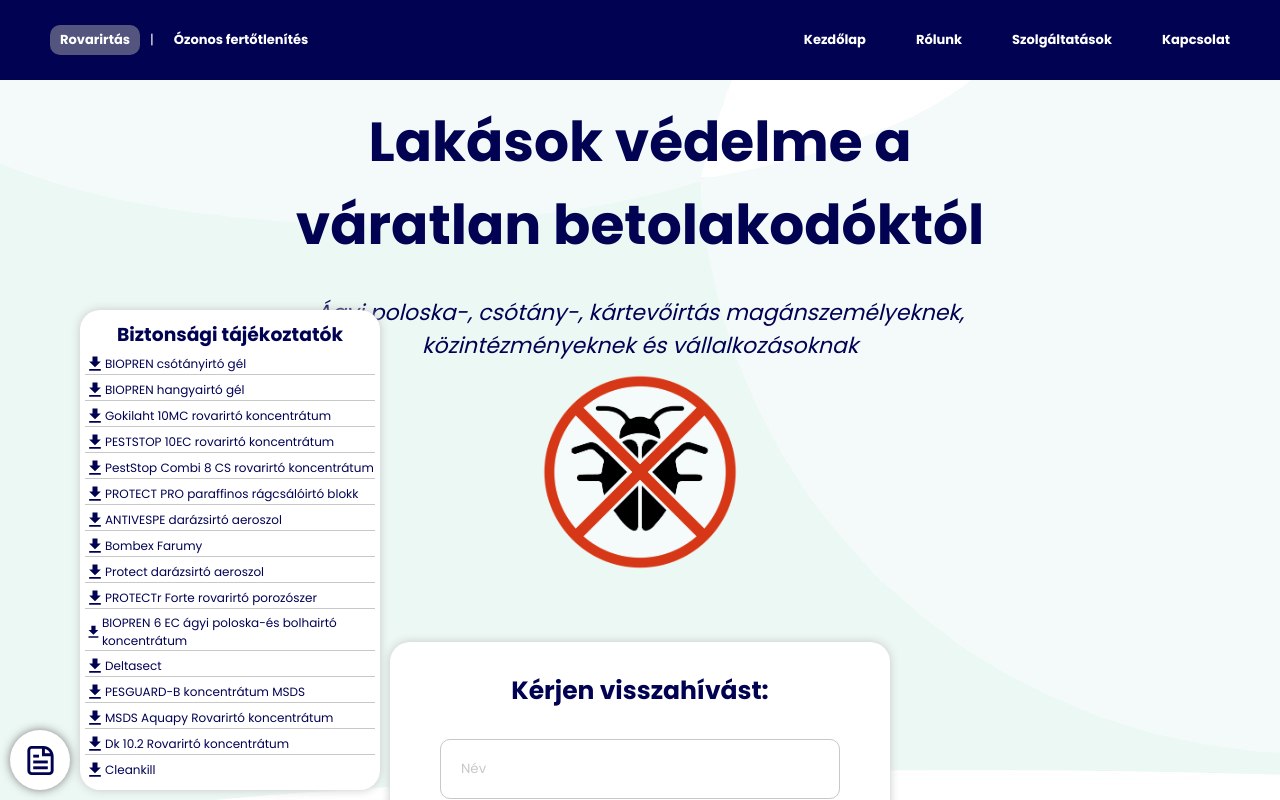
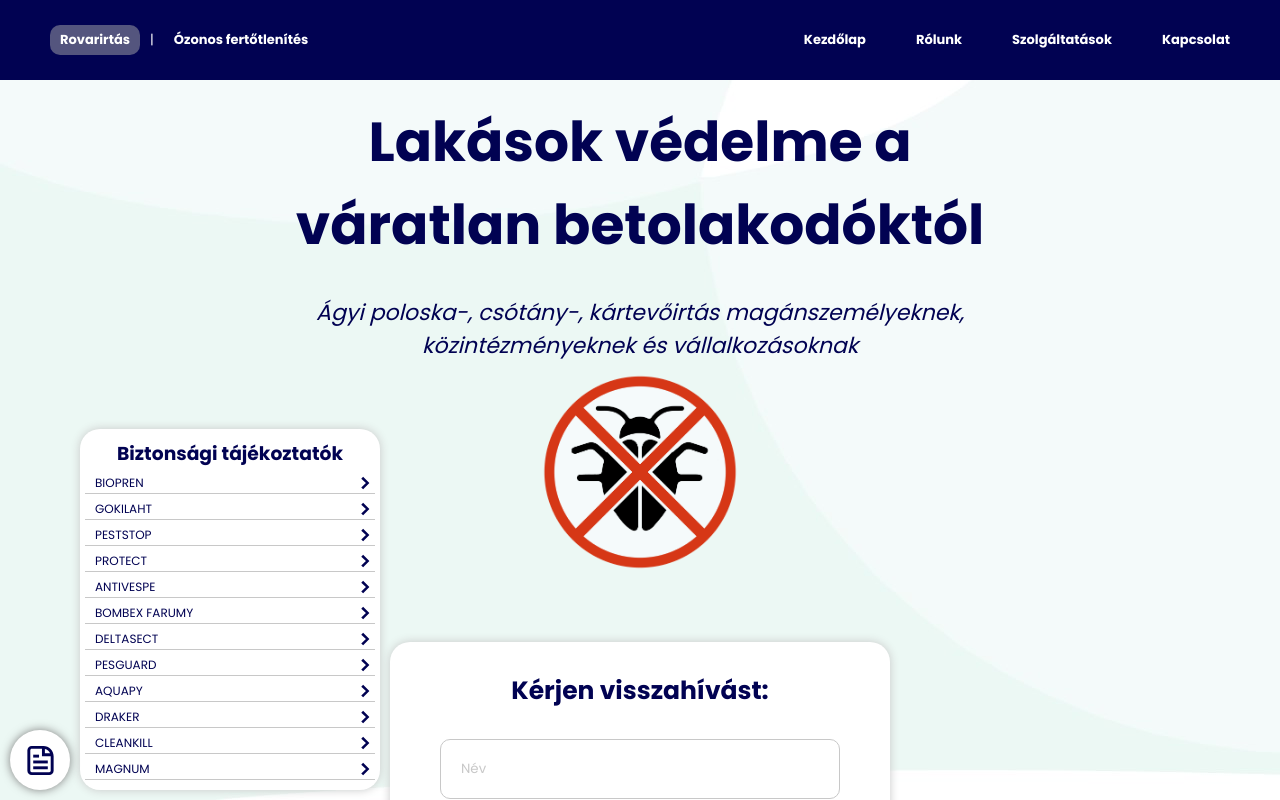
Before and after one commit to buikrisz/frugi, a React (Create React App) app: page / in a window 1280 px wide. Both pictures are taken after a click on the button 40 px from the left and 760 px from the top of the page. Shown: the top 800 px of the page. Built offline with nearby package versions, Linux system fonts and the light colour scheme.

Commit message:
pdf section refactored

```diff
--- /dev/null
+++ b/src/components/Pdfs/PdfGroup.jsx
@@ -0,0 +1,51 @@
+import React from "react";
+import { GoChevronRight, GoChevronDown } from "react-icons/go";
+import { MdFileDownload } from "react-icons/md";
+
+export const PdfGroup = ({
+  groupId,
+  selected,
+  setSelected,
+  brand,
+  pdfList,
+}) => {
+  const selectPdfGroup = (e) => {
+    const pdfGroup = e.currentTarget;
+    const id = pdfGroup.getAttribute("data-group-id");
+
+    if (selected === id) {
+      setSelected("");
+    } else {
+      setSelected(pdfGroup.getAttribute("data-group-id"));
+    }
+  };
+
+  return (
+    <div
+      data-group-id={groupId}
+      onClick={selectPdfGroup}
+      className={"pdfGroupSection"}
+    >
+      <div className={"pdfBrand"}>
+        <div>{brand}</div>
+        {selected === groupId ? (
+          <GoChevronDown className="pdfIcon" />
+        ) : (
+          <GoChevronRight className="pdfIcon" />
+        )}
+      </div>
+      <div className={`pdfGroup${selected === groupId ? " showPdfGroup" : ""}`}>
+        {(pdfList ?? []).map((pdf) => {
+          return (
+            <div className="pdfLink">
+              <MdFileDownload className="pdfIcon" />
+              <a href={pdf.href} download={pdf.downloadName}>
+                {pdf.displayName}
+              </a>
+            </div>
+          );
+        })}
+      </div>
+    </div>
+  );
+};
--- a/src/components/Pdfs/Pdfs.css
+++ b/src/components/Pdfs/Pdfs.css
@@ -23,22 +23,57 @@
   box-shadow: 0px 0px 10px 0px #c8c8c8;
   border-radius: 20px;
   color: #010252;
-	animation: scale-up-bl 0.4s cubic-bezier(0.390, 0.575, 0.565, 1.000) both;
+  animation: scale-up-bl 0.4s cubic-bezier(0.39, 0.575, 0.565, 1) both;
 }
 
-.pdfContainer div {
+.pdfContainer .pdfGroupSection {
   display: flex;
-    align-items: center;
+  flex-direction: column;
+  justify-content: center;
   width: 100%;
   border-bottom: 1px solid #c8c8c8;
   font-size: 12px;
 }
 
-.pdfContainer .lastDiv {
-    border-bottom: unset;
+.pdfContainer .pdfGroupSection:hover {
+  cursor: pointer;
 }
 
-.pdfContainer a:hover {
+.pdfContainer .pdfGroupSection .pdfBrand {
+  display: flex;
+  align-items: center;
+  justify-content: space-between;
+  width: 100%;
+  padding-left: 10px;
+  font-size: 12px;
+}
+
+.pdfContainer .pdfGroup {
+  display: none;
+  height: 0;
+}
+
+.pdfContainer .pdfGroup.showPdfGroup {
+  display: flex;
+  flex-direction: column;
+  height: auto;
+  min-height: 100px;
+  width: 100%;
+  padding-left: 20px;
+  padding-right: 20px;
+}
+
+.pdfContainer .pdfLink {
+  display: flex;
+  align-items: center;
+  gap: 5px;
+}
+
+.pdfContainer .pdfLink a {
+  width: 80%;
+}
+
+.pdfContainer .pdfLink:hover {
   background-color: #c8c8c8;
 }
 
@@ -69,7 +104,7 @@
     width: 250px;
   }
 
-    .pdfContainer div {
+  .pdfContainer .pdfGroupSection {
     gap: 5px;
   }
 
--- a/src/components/Pdfs/Pdfs.jsx
+++ b/src/components/Pdfs/Pdfs.jsx
@@ -1,4 +1,4 @@
-import React from "react";
+import { useState } from "react";
 import "./Pdfs.css";
 import biopren_csotany from "../../data/BIOPREN-csotanyirto-gel_hu.pdf";
 import biopren_hangyairto from "../../data/BIOPREN-hangyairto-gel_hu.pdf";
@@ -16,146 +16,182 @@ import deltasect from "../../data/Deltasect_HU4.pdf";
 import pesguard_koncentratum from "../../data/PESGUARD-B_koncentratum_MSDS_3v_160601.pdf";
 import msds_aquapy_rovarirto from "../../data/msds-Aquapy-Rovarirto-koncentratum-CLP-11789.pdf";
 import dk_koncentratum from "../../data/Dk-10.2-Rovarirto-Koncentratum_hu_v4.pdf";
-import { MdFileDownload } from "react-icons/md";
+import magnum_hangya from "../../data/Magnum_hangyairto_gel_MSDS_HU3.pdf";
+import { PdfGroup } from "./PdfGroup";
 
 function Pdfs({ setShowPdfs }) {
-  function handleClick(e) {
+  const [selected, setSelected] = useState("");
+
+  const data = {
+    0: {
+      brand: "BIOPREN",
+      documents: [
+        {
+          displayName: "BIOPREN csótányirtó gél",
+          downloadName: "BIOPREN-csotanyirto-gel_hu",
+          href: biopren_csotany,
+        },
+        {
+          displayName: "BIOPREN hangyairtó gél",
+          downloadName: "BIOPREN-hangyairto-gel_hu",
+          href: biopren_hangyairto,
+        },
+        {
+          displayName: "BIOPREN 6 EC ágyi poloska-és bolhairtó koncentrátum",
+          downloadName:
+            "BIOPREN_6_EC_agyi_poloska-es_bolhairto_koncentratum_hu_v7",
+          href: biopren_6_agyipoloska,
+        },
+      ],
+    },
+    1: {
+      brand: "GOKILAHT",
+      documents: [
+        {
+          displayName: "Gokilaht 10MC rovarirtó koncentrátum",
+          downloadName: "Gokilaht_10MC_rovarirto_koncentratum_hu_v1",
+          href: gohkilaht,
+        },
+      ],
+    },
+    2: {
+      brand: "PESTSTOP",
+      documents: [
+        {
+          displayName: "PESTSTOP 10EC rovarirtó koncentrátum",
+          downloadName: "PESTSTOP_10EC_rovarirto_koncentratum",
+          href: peststop_10ec,
+        },
+        {
+          displayName: "PESTSTOP Combi 8 CS rovarirtó koncentrátum",
+          downloadName: "PESTSTOP_Combi_8_CS_rovarirto_koncentratum_hu_v7",
+          href: peststop_combi,
+        },
+      ],
+    },
+    3: {
+      brand: "PROTECT",
+      documents: [
+        {
+          displayName: "PROTECT PRO paraffinos rágcsálóirtó blokk",
+          downloadName: "PROTECT-PRO-paraffinos-ragcsaloirto-blokk_hu",
+          href: protect_pro,
+        },
+        {
+          displayName: "PROTECT darázsirtó aeroszol",
+          downloadName: "Protect_darazsirto_aeroszol_hu_v5",
+          href: protect_darazsirto,
+        },
+        {
+          displayName: "PROTECT Forte rovarirtó porozószer",
+          downloadName: "PROTECTr_Forte_rovarirto_porozoszer_hu_v3",
+          href: protectr_forte_rovarirto,
+        },
+      ],
+    },
+    4: {
+      brand: "ANTIVESPE",
+      documents: [
+        {
+          displayName: "ANTIVESPE darázsirtó aeroszol",
+          downloadName: "ANTIVESPE_darazsirto_aeroszol_biztonsagi_adatlap_doc",
+          href: antivespe,
+        },
+      ],
+    },
+    5: {
+      brand: "BOMBEX FARUMY",
+      documents: [
+        {
+          displayName: "Bombex Farumy",
+          downloadName: "Bombex_Farumy",
+          href: bombex_farumy,
+        },
+      ],
+    },
+    6: {
+      brand: "DELTASECT",
+      documents: [
+        {
+          displayName: "Deltasect",
+          downloadName: "Deltasect_HU4",
+          href: deltasect,
+        },
+      ],
+    },
+    7: {
+      brand: "PESGUARD",
+      documents: [
+        {
+          displayName: "PESGUARD-B koncentrátum MSDS",
+          downloadName: "PESGUARD-B_koncentratum_MSDS_3v_160601",
+          href: pesguard_koncentratum,
+        },
+      ],
+    },
+    8: {
+      brand: "AQUAPY",
+      documents: [
+        {
+          displayName: "MSDS Aquapy Rovarirtó koncentrátum",
+          downloadName: "msds-Aquapy-Rovarirto-koncentratum-CLP-11789",
+          href: msds_aquapy_rovarirto,
+        },
+      ],
+    },
+    9: {
+      brand: "DRAKER",
+      documents: [
+        {
+          displayName: "Dk 10.2 Rovarirtó koncentrátum",
+          downloadName: "Dk-10.2-Rovarirto-Koncentratum_hu_v4",
+          href: dk_koncentratum,
+        },
+      ],
+    },
+    10: {
+      brand: "CLEANKILL",
+      documents: [
+        {
+          displayName: "Cleankill",
+          downloadName: "cleankill",
+          href: cleankill,
+        },
+      ],
+    },
+    11: {
+      brand: "MAGNUM",
+      documents: [
+        {
+          displayName: "Magnum hangyairtó gél MSDS HU3",
+          downloadName: "Magnum_hangyairtó_gél_MSDS_HU3",
+          href: magnum_hangya,
+        },
+      ],
+    },
+  };
+
+  const dataKeys = Object.keys(data);
+
+  const handleClick = (e) => {
     e.target.classList.contains("pdfBg") && setShowPdfs(false);
-  }
+  };
 
   return (
     <div className="pdfBg" onClick={handleClick}>
       <div className="pdfContainer">
         <h3>Biztonsági tájékoztatók</h3>
-        <div>
-          <MdFileDownload className="pdfIcon" />
-          <a href={biopren_csotany} download="BIOPREN-csotanyirto-gel_hu">
-            BIOPREN csótányirtó gél
-          </a>
-        </div>
-        <div>
-          <MdFileDownload className="pdfIcon" />
-          <a href={biopren_hangyairto} download="BIOPREN-hangyairto-gel_hu">
-            BIOPREN hangyairtó gél
-          </a>
-        </div>
-        <div>
-          <MdFileDownload className="pdfIcon" />
-          <a
-            href={gohkilaht}
-            download="Gokilaht_10MC_rovarirto_koncentratum_hu_v1"
-          >
-            Gokilaht 10MC rovarirtó koncentrátum
-          </a>
-        </div>
-        <div>
-          <MdFileDownload className="pdfIcon" />
-          <a
-            href={peststop_10ec}
-            download="PESTSTOP_10EC_rovarirto_koncentratum"
-          >
-            PESTSTOP 10EC rovarirtó koncentrátum
-          </a>
-        </div>
-        <div>
-          <MdFileDownload className="pdfIcon" />
-          <a
-            href={peststop_combi}
-            download="PestStop_Combi_8_CS_rovarirto_koncentratum_hu_v7"
-          >
-            PestStop Combi 8 CS rovarirtó koncentrátum
-          </a>
-        </div>
-        <div>
-          <MdFileDownload className="pdfIcon" />
-          <a
-            href={protect_pro}
-            download="PROTECT-PRO-paraffinos-ragcsaloirto-blokk_hu"
-          >
-            PROTECT PRO paraffinos rágcsálóirtó blokk
-          </a>
-        </div>
-        <div>
-          <MdFileDownload className="pdfIcon" />
-          <a
-            href={antivespe}
-            download="ANTIVESPE_darazsirto_aeroszol_biztonsagi_adatlap_doc"
-          >
-            ANTIVESPE darázsirtó aeroszol
-          </a>
-        </div>
-        <div>
-          <MdFileDownload className="pdfIcon" />
-          <a href={bombex_farumy} download="Bombex_Farumy">
-            Bombex Farumy
-          </a>
-        </div>
-        <div>
-          <MdFileDownload className="pdfIcon" />
-          <a
-            href={protect_darazsirto}
-            download="Protect_darazsirto_aeroszol_hu_v5"
-          >
-            Protect darázsirtó aeroszol
-          </a>
-        </div>
-        <div>
-          <MdFileDownload className="pdfIcon" />
-          <a
-            href={protectr_forte_rovarirto}
-            download="PROTECTr_Forte_rovarirto_porozoszer_hu_v3"
-          >
-            PROTECTr Forte rovarirtó porozószer
-          </a>
-        </div>
-        <div>
-          <MdFileDownload className="pdfIcon" />
-          <a
-            href={biopren_6_agyipoloska}
-            download="BIOPREN_6_EC_agyi_poloska-es_bolhairto_koncentratum_hu_v7"
-          >
-            BIOPREN 6 EC ágyi poloska-és bolhairtó koncentrátum
-          </a>
-        </div>
-        <div>
-          <MdFileDownload className="pdfIcon" />
-          <a href={deltasect} download="Deltasect_HU4">
-            Deltasect
-          </a>
-        </div>
-        <div>
-          <MdFileDownload className="pdfIcon" />
-          <a
-            href={pesguard_koncentratum}
-            download="PESGUARD-B_koncentratum_MSDS_3v_160601"
-          >
-            PESGUARD-B koncentrátum MSDS
-          </a>
-        </div>
-        <div>
-          <MdFileDownload className="pdfIcon" />
-          <a
-            href={msds_aquapy_rovarirto}
-            download="msds-Aquapy-Rovarirto-koncentratum-CLP-11789"
-          >
-            MSDS Aquapy Rovarirtó koncentrátum
-          </a>
-        </div>
-        <div>
-          <MdFileDownload className="pdfIcon" />
-          <a
-            href={dk_koncentratum}
-            download="Dk-10.2-Rovarirto-Koncentratum_hu_v4"
-          >
-            Dk 10.2 Rovarirtó koncentrátum
-          </a>
-        </div>
-        <div className="lastDiv">
-          <MdFileDownload className="pdfIcon" />
-          <a href={cleankill} download="cleankill">
-            Cleankill
-          </a>
-        </div>
+        {dataKeys.map((key) => {
+          return (
+            <PdfGroup
+              groupId={key}
+              selected={selected}
+              setSelected={setSelected}
+              brand={data[key].brand}
+              pdfList={data[key].documents}
+            />
+          );
+        })}
       </div>
     </div>
   );
```
Also changed, not shown: 1 other file (tests, documents, lock files or other folders). Lines whose indentation alone changed are shown as unchanged.
